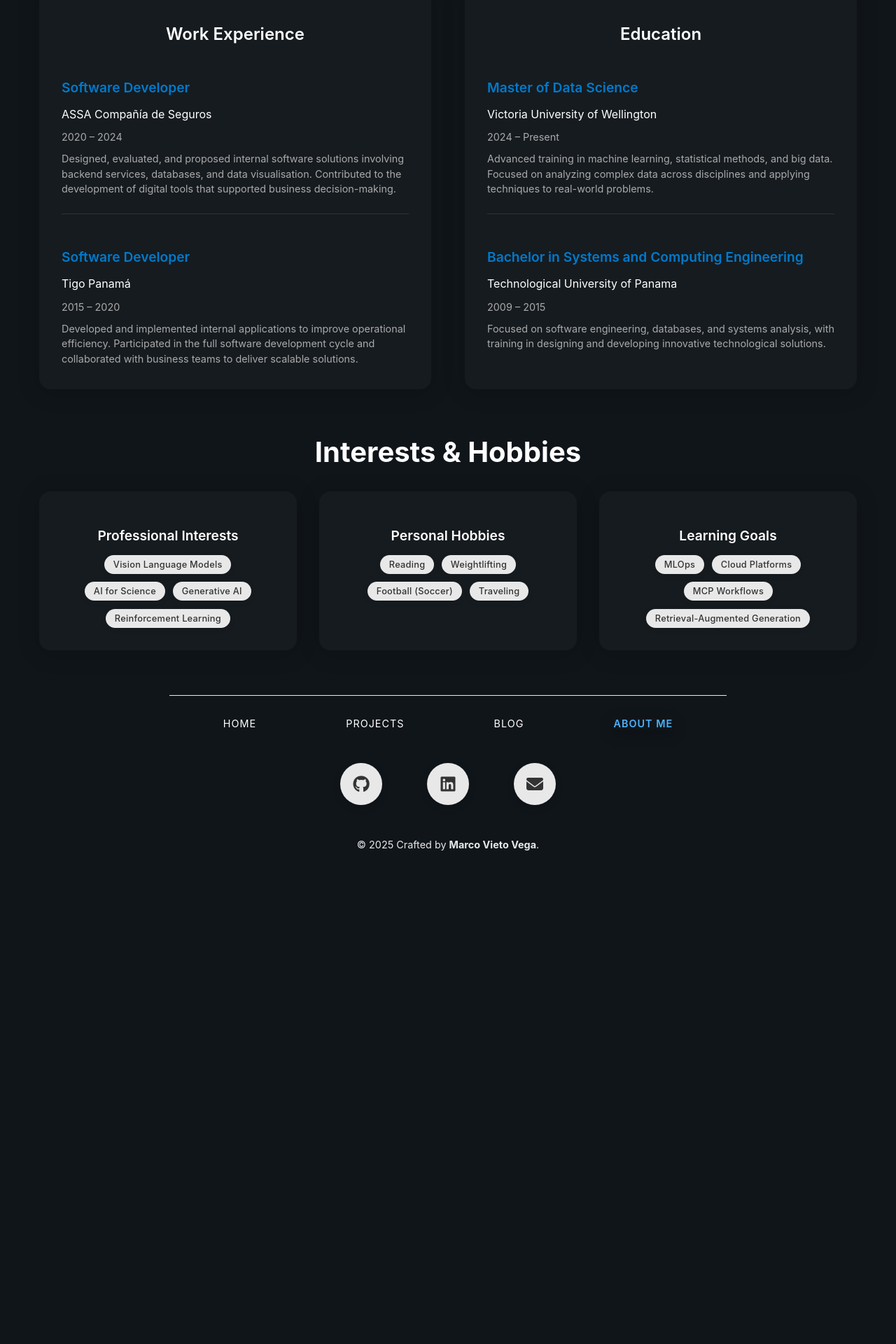
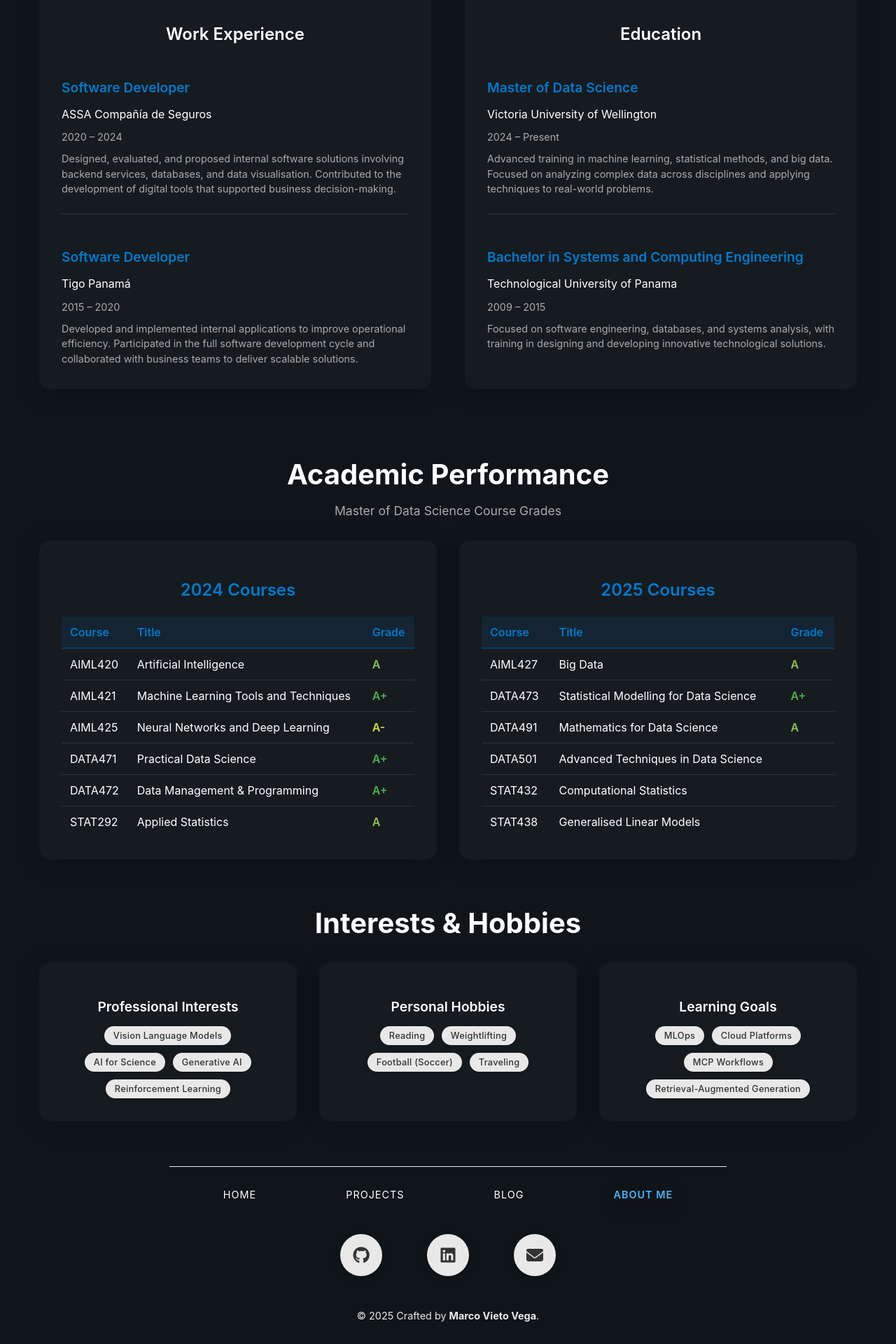
Before and after one commit to marcovietovega/portfolio, a Jekyll site: the page built from about.md, in a window 1280 px wide. Shown: the part 1228-3148 px from the top of the page at 70% size. Built offline with Jekyll 4.4.1, drawn with Linux system fonts in a browser that asks for light colours; before the commit the page ends 2475 px from its top, so only the background shows below that.

Commit message:
feat: add academic performance section with course grades and styling

```diff
--- a/_sass/partials/_about.scss
+++ b/_sass/partials/_about.scss
@@ -160,6 +160,92 @@
   margin: 0;
 }
 
+/* Academic Performance Section */
+.academic-performance-section {
+  padding: 2rem 0;
+  background: transparent;
+}
+
+.academic-performance-section .section-subtitle {
+  text-align: center;
+  color: #aaa;
+  font-size: 1.1rem;
+  margin-bottom: 2rem;
+}
+
+.academic-years {
+  display: grid;
+  grid-template-columns: repeat(auto-fit, minmax(400px, 1fr));
+  gap: 2rem;
+  margin-top: 2rem;
+}
+
+.academic-year {
+  background: rgba(24, 29, 34, 0.85);
+  padding: 2rem;
+  border-radius: 16px;
+  box-shadow: 0 4px 32px rgba(0, 0, 0, 0.18);
+  color: #fff;
+  border: none;
+}
+
+.academic-year h3 {
+  font-size: 1.5rem;
+  font-weight: 600;
+  margin-bottom: 1.5rem;
+  color: #007acc;
+  text-align: center;
+}
+
+.grades-table {
+  overflow-x: auto;
+}
+
+.grades-table-content {
+  width: 100%;
+  border-collapse: collapse;
+  background: transparent;
+}
+
+.grades-table-content th {
+  background: rgba(0, 122, 204, 0.1);
+  color: #007acc;
+  font-weight: 600;
+  padding: 0.75rem;
+  text-align: left;
+  border-bottom: 2px solid rgba(0, 122, 204, 0.3);
+}
+
+.grades-table-content td {
+  padding: 0.75rem;
+  border-bottom: 1px solid rgba(255, 255, 255, 0.1);
+  color: #fff;
+}
+
+.grades-table-content tbody tr:hover {
+  background: rgba(255, 255, 255, 0.03);
+}
+
+.grades-table-content tbody tr:last-child td {
+  border-bottom: none;
+}
+
+/* Grade color coding */
+.grade-a-plus {
+  color: #4caf50 !important;
+  font-weight: 600;
+}
+
+.grade-a {
+  color: #8bc34a !important;
+  font-weight: 600;
+}
+
+.grade-a-minus {
+  color: #cddc39 !important;
+  font-weight: 600;
+}
+
 /* Interests Section */
 .interests-section {
   padding: 0 0rem 4rem 0rem;
@@ -232,4 +318,19 @@
   .about-stats {
     grid-template-columns: repeat(2, 1fr);
   }
+
+  .academic-years {
+    grid-template-columns: 1fr;
+    gap: 1.5rem;
+  }
+
+  .grades-table-content th,
+  .grades-table-content td {
+    padding: 0.5rem 0.4rem;
+    font-size: 0.9rem;
+  }
+
+  .academic-year {
+    padding: 1.5rem;
+  }
 }
--- a/about.md
+++ b/about.md
@@ -88,6 +88,109 @@ description: "About Marco Vieto Vega, data scientist passionate about turning co
   </div>
 </section>
 
+<section class="academic-performance-section">
+  <div class="container">
+    <h2 class="section-title">Academic Performance</h2>
+    <p class="section-subtitle">Master of Data Science Course Grades</p>
+
+    <div class="academic-years">
+      <div class="academic-year">
+        <h3>2024 Courses</h3>
+        <div class="grades-table">
+          <table class="grades-table-content">
+            <thead>
+              <tr>
+                <th>Course</th>
+                <th>Title</th>
+                <th>Grade</th>
+              </tr>
+            </thead>
+            <tbody>
+              <tr>
+                <td>AIML420</td>
+                <td>Artificial Intelligence</td>
+                <td class="grade-a">A</td>
+              </tr>
+              <tr>
+                <td>AIML421</td>
+                <td>Machine Learning Tools and Techniques</td>
+                <td class="grade-a-plus">A+</td>
+              </tr>
+              <tr>
+                <td>AIML425</td>
+                <td>Neural Networks and Deep Learning</td>
+                <td class="grade-a-minus">A-</td>
+              </tr>
+              <tr>
+                <td>DATA471</td>
+                <td>Practical Data Science</td>
+                <td class="grade-a-plus">A+</td>
+              </tr>
+              <tr>
+                <td>DATA472</td>
+                <td>Data Management & Programming</td>
+                <td class="grade-a-plus">A+</td>
+              </tr>
+              <tr>
+                <td>STAT292</td>
+                <td>Applied Statistics</td>
+                <td class="grade-a">A</td>
+              </tr>
+            </tbody>
+          </table>
+        </div>
+      </div>
+
+      <div class="academic-year">
+        <h3>2025 Courses</h3>
+        <div class="grades-table">
+          <table class="grades-table-content">
+            <thead>
+              <tr>
+                <th>Course</th>
+                <th>Title</th>
+                <th>Grade</th>
+              </tr>
+            </thead>
+            <tbody>
+              <tr>
+                <td>AIML427</td>
+                <td>Big Data</td>
+                <td class="grade-a">A</td>
+              </tr>
+              <tr>
+                <td>DATA473</td>
+                <td>Statistical Modelling for Data Science</td>
+                <td class="grade-a-plus">A+</td>
+              </tr>
+              <tr>
+                <td>DATA491</td>
+                <td>Mathematics for Data Science</td>
+                <td class="grade-a">A</td>
+              </tr>
+              <tr>
+                <td>DATA501</td>
+                <td>Advanced Techniques in Data Science</td>
+                <td class="grade-a"></td>
+              </tr>
+              <tr>
+                <td>STAT432</td>
+                <td>Computational Statistics</td>
+                <td class="grade-a"></td>
+              </tr>
+              <tr>
+                <td>STAT438</td>
+                <td>Generalised Linear Models</td>
+                <td class="grade-a"></td>
+              </tr>
+            </tbody>
+          </table>
+        </div>
+      </div>
+    </div>
+  </div>
+</section>
+
 <section class="interests-section">
   <div class="container">
     <h2 class="section-title">Interests & Hobbies</h2>
```
